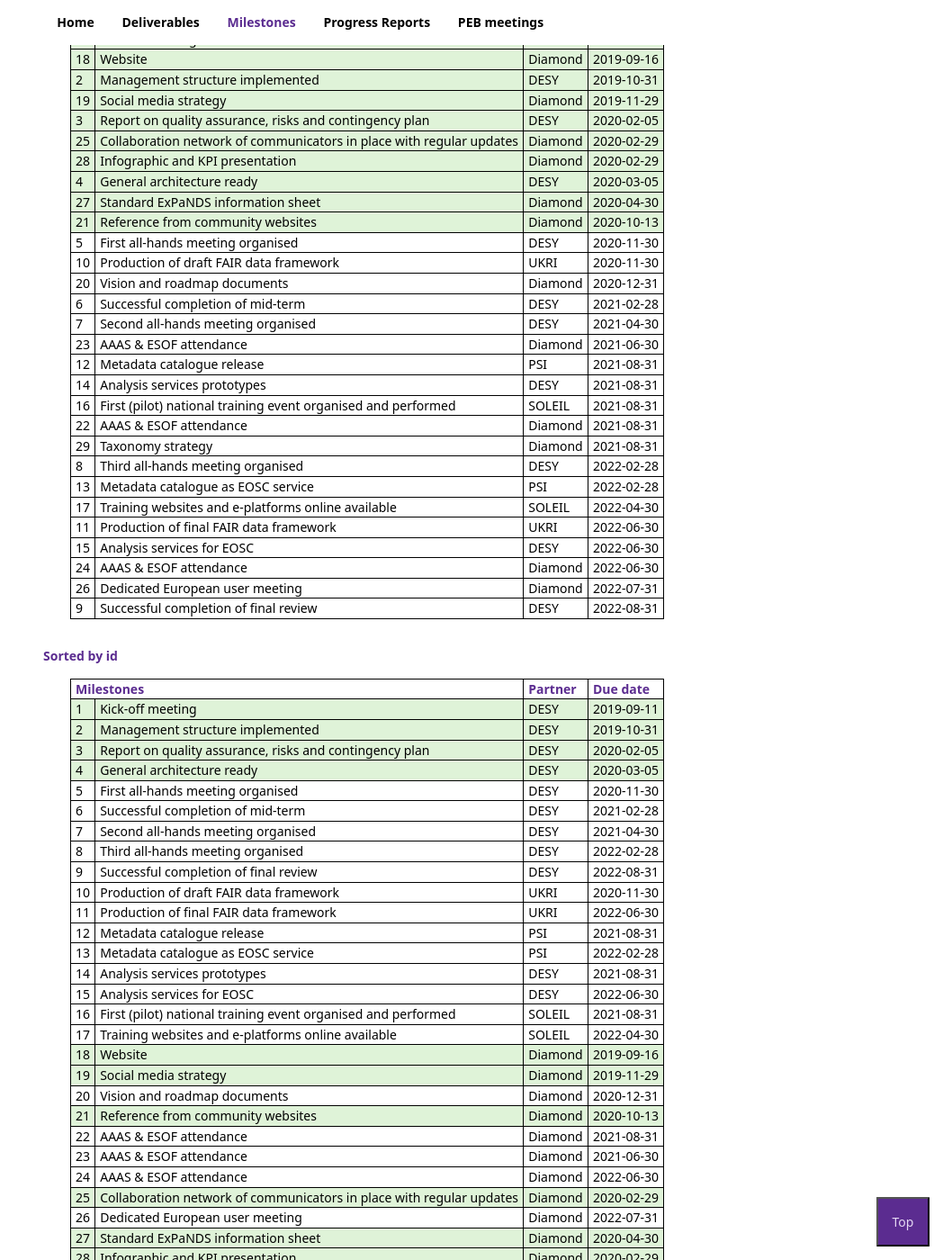
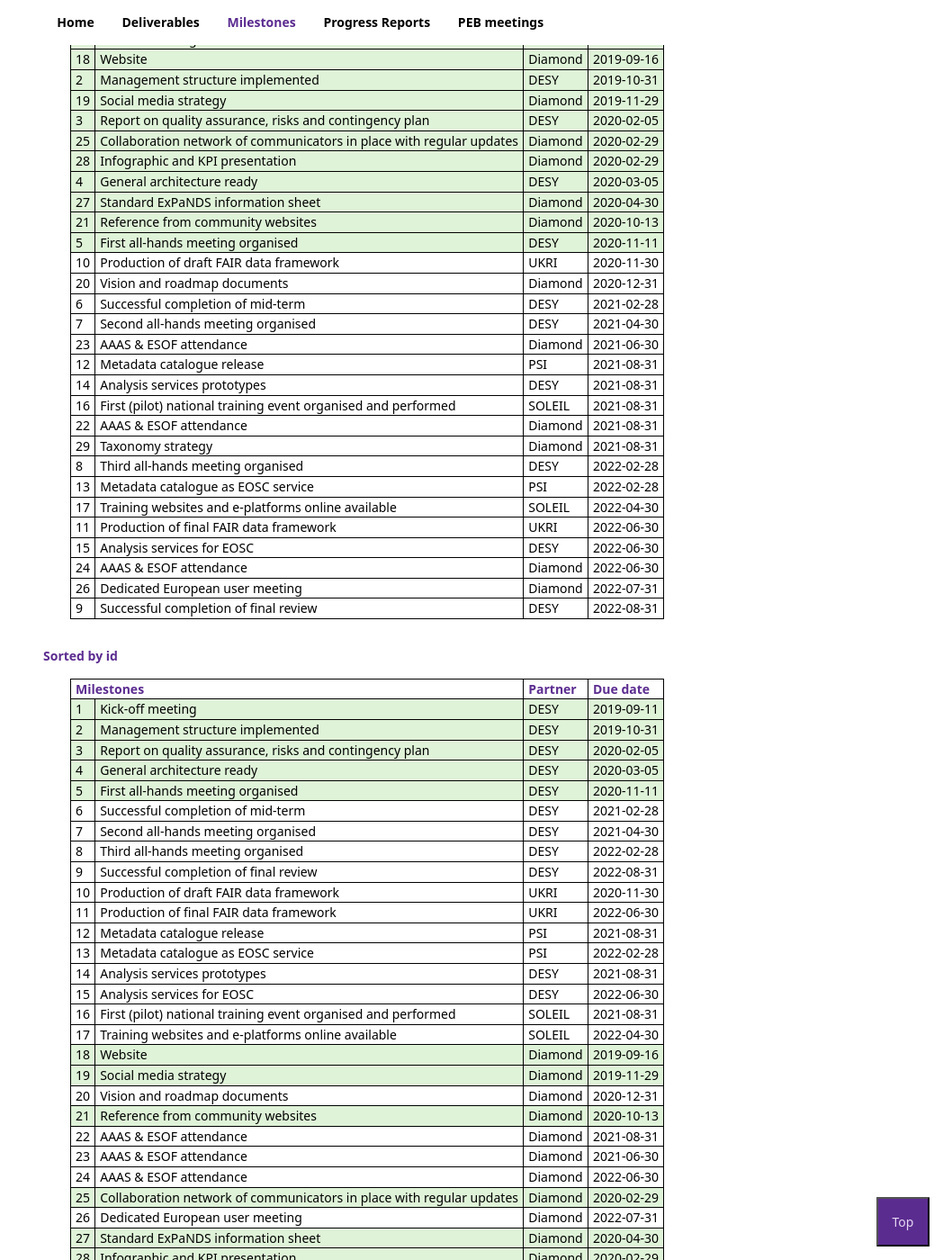
Before and after one commit to ExPaNDS-eu/WP1-reporting, a Jekyll site: the page built from milestones.html, in a window 1280 px wide and 1400 px high, scrolled down 327 px. Shown: the whole window at 90% size, without its empty margins (232-1280 px from the left). Built offline with Jekyll 4.4.1, drawn with Linux system fonts in a browser that asks for light colours.

Commit message:
ticked annual meeting milestone

```diff
--- a/_data/milestones.yml
+++ b/_data/milestones.yml
@@ -22,7 +22,7 @@
 - id: 5
   name: First all-hands meeting organised
   partner: DESY
-  date: 2020-11-30 #reference: 2020-08-31 / shift accepted by PO on 2020-07-31
+  date: 2020-11-11 #reference: 2020-08-31 / shift to 2020-11-30 accepted by PO on 2020-07-31
 
 - id: 6
   name: Successful completion of mid-term
```
